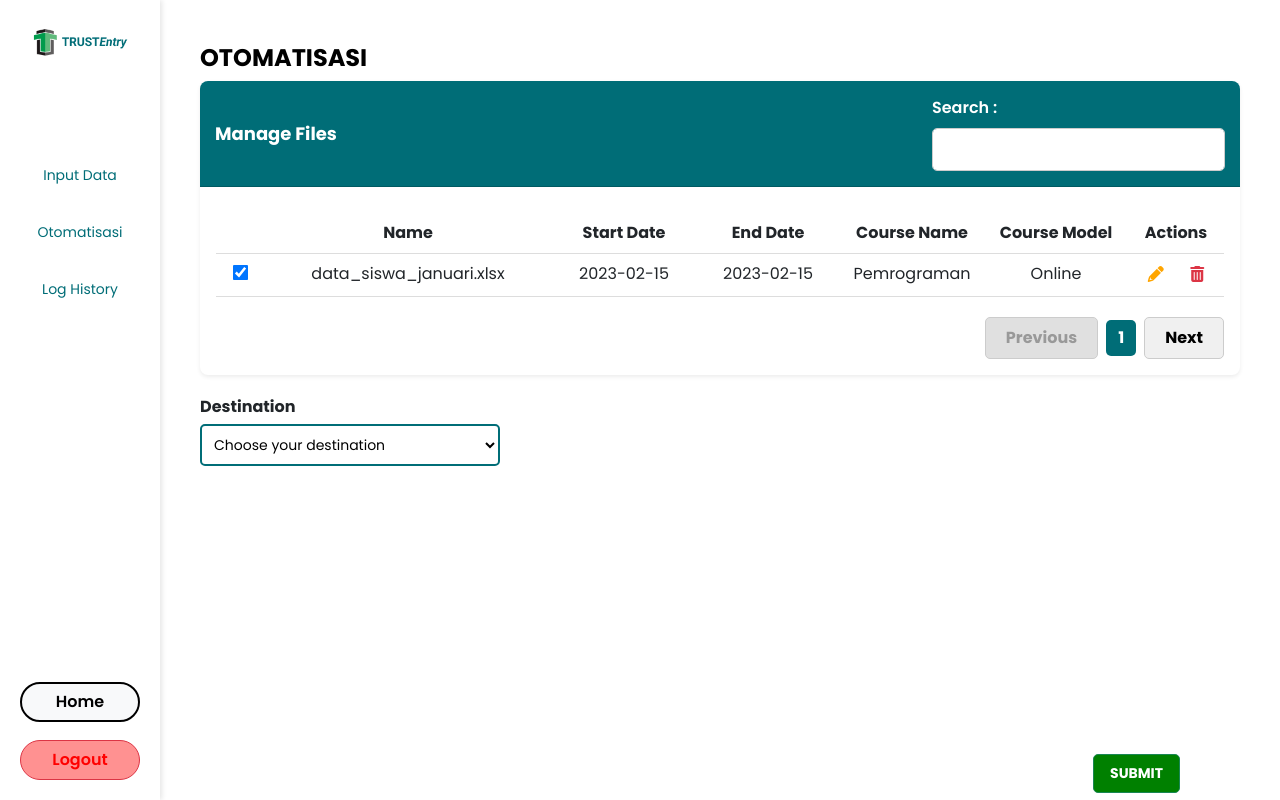
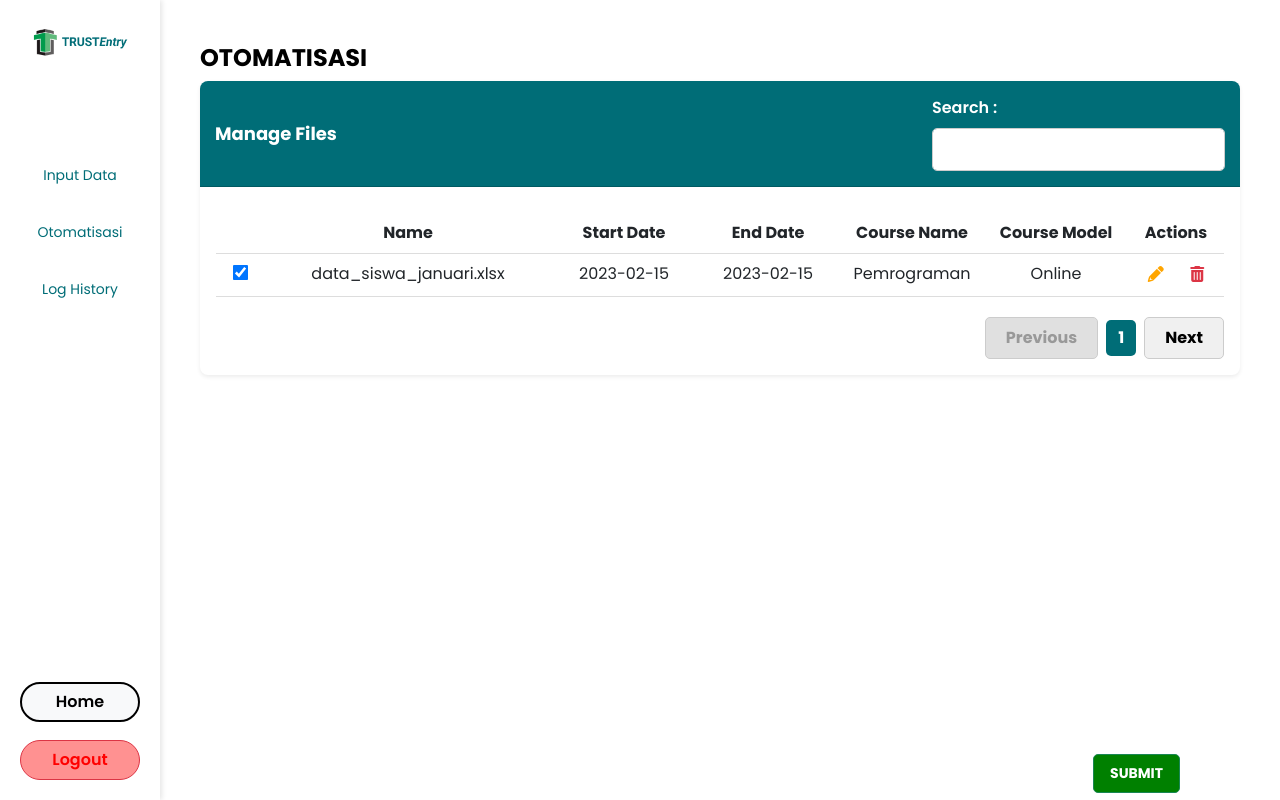
Before and after one commit to dzakwanfio/automation, a Django app: template automation/templates/otomatisasi.html in a window 1280 px wide. Run offline with Django 5.2, Linux system fonts and the light colour scheme; the template is opened without the code that fills it, so the values that code supplies are empty.

Commit message:
update homepage dan destination

```diff
--- a/automation/static/style/otomatisasi.css
+++ b/automation/static/style/otomatisasi.css
@@ -155,29 +155,6 @@
     border-radius: 5px;
     font-weight: bold;
 }
-/* ====== Dropdown Destination ====== */
-.destination-container {
-    margin-top: 20px;
-    display: flex;
-    flex-direction: column;
-    align-items: start;
-    max-width: 300px;
-}
-
-.destination-label {
-    font-weight: bold;
-    margin-bottom: 5px;
-}
-
-.destination-dropdown {
-    width: 100%;
-    max-width: 300px;
-    padding: 8px;
-    font-size: 14px;
-    border: 2px solid #006D77;
-    border-radius: 5px;
-    background-color: white;
-}
 
 /* Hover & Focus */
 .destination-dropdown:hover,
--- a/automation/templates/homepage.html
+++ b/automation/templates/homepage.html
@@ -20,9 +20,9 @@
     </nav>
 
     <section class="hero">
-        <h1>Automate Student Data Entry</h1>
-        <p>Streamline the registration process while ensuring data accuracy and efficiency.</p>
-        <p>Choose your destination website to begin the entry process.</p>
+        <h1>TRUSTEntry</h1>
+        <p>Otomatisasi entri data dan pembuatan dokumen pre-assessment.</p>
+        <p>Pilih fitur untuk memulai!</p>
     </section>
 
     <section class="options">
--- a/automation/templates/otomatisasi.html
+++ b/automation/templates/otomatisasi.html
@@ -64,16 +64,6 @@
         </div>
     </div>
 
-            <!-- Destination Dropdown & Submit Button -->
-        <div class="destination-container">
-            <label for="destination" class="destination-label">Destination</label>
-            <select id="destination" class="destination-dropdown">
-                <option>Choose your destination</option>
-                <option value="A">Option A</option>
-                <option value="B">Option B</option>
-            </select>
-        </div>
-
     <button class="btn btn-success submit-btn">SUBMIT</button>
 </div>
 
```
Also changed, not shown: automation/templates/input_data.html (+3 -7 lines), pkl/db.sqlite3.
